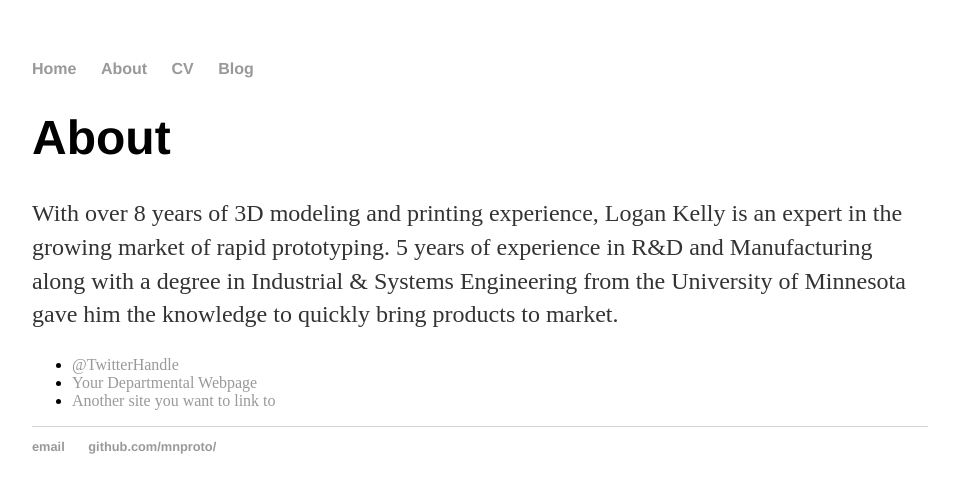
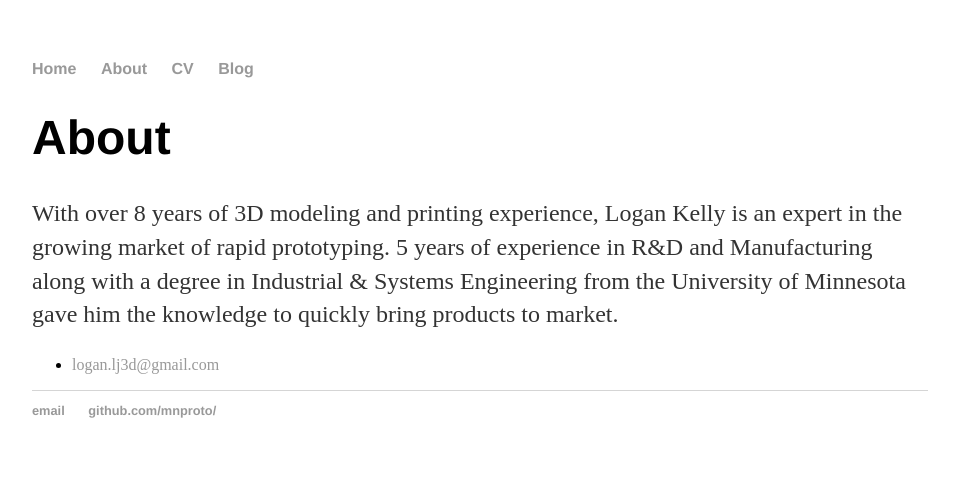
Before and after one commit to mnproto/mnproto.github.io, a Jekyll site: the page built from about/index.html, in a window 1280 px wide. Shown: the top 493 px of the page, without its empty margins (160-1119 px from the left). Built offline with Jekyll 4.4.1, drawn with Linux system fonts in a browser that asks for light colours.

Commit message:
Update index.html

```diff
--- a/about/index.html
+++ b/about/index.html
@@ -8,8 +8,6 @@ title: About Logan Kelly
 			<p>With over 8 years of 3D modeling and printing experience, Logan Kelly is an expert in the growing market of rapid prototyping. 5 years of experience in R&D and Manufacturing along with a degree in Industrial & Systems Engineering from the University of Minnesota gave him the knowledge to quickly bring products to market.</p>
 
 			<ul class="contacts">
-				<li><a href="#">@TwitterHandle</a></li>
-				<li><a href="#">Your Departmental Webpage</a></li>
-				<li><a href="#">Another site you want to link to</a></li>
+				<li><a href="#">logan.lj3d@gmail.com</a></li>
 				</ul>
 		</div>
```
